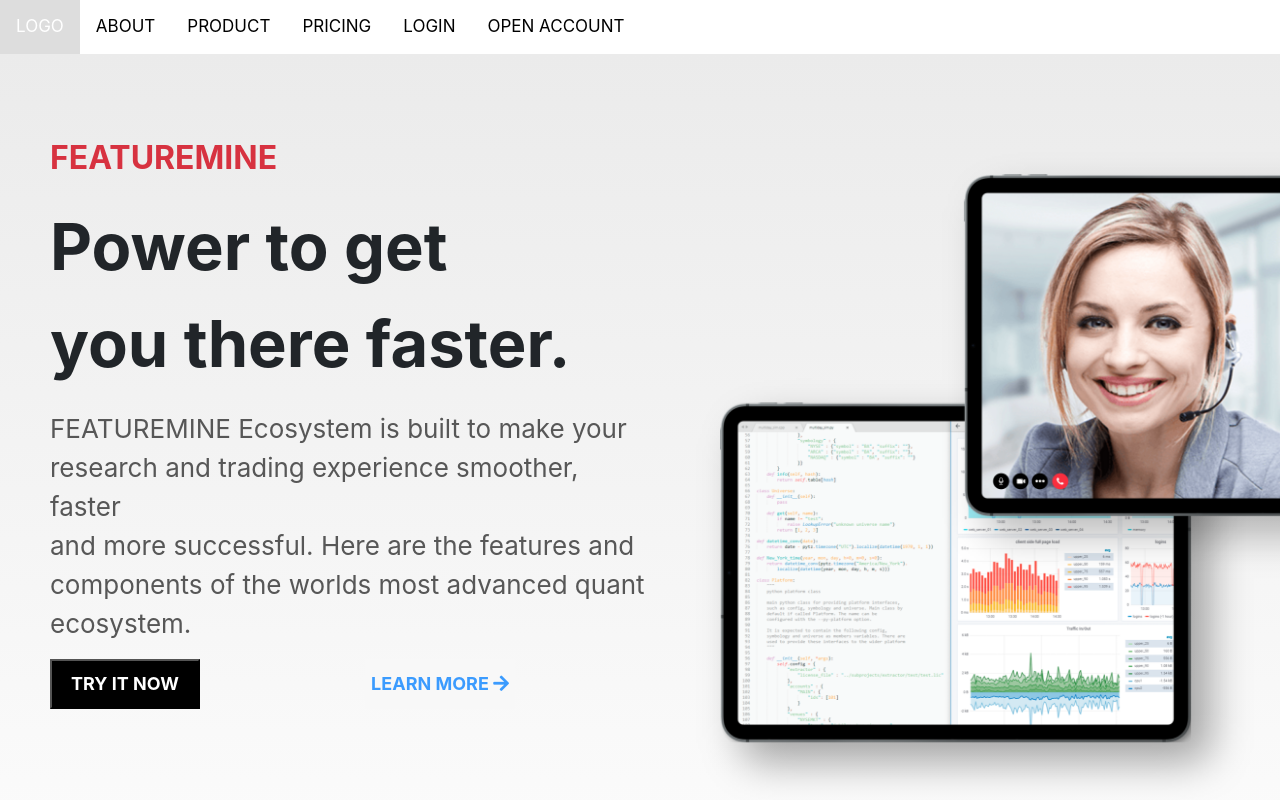
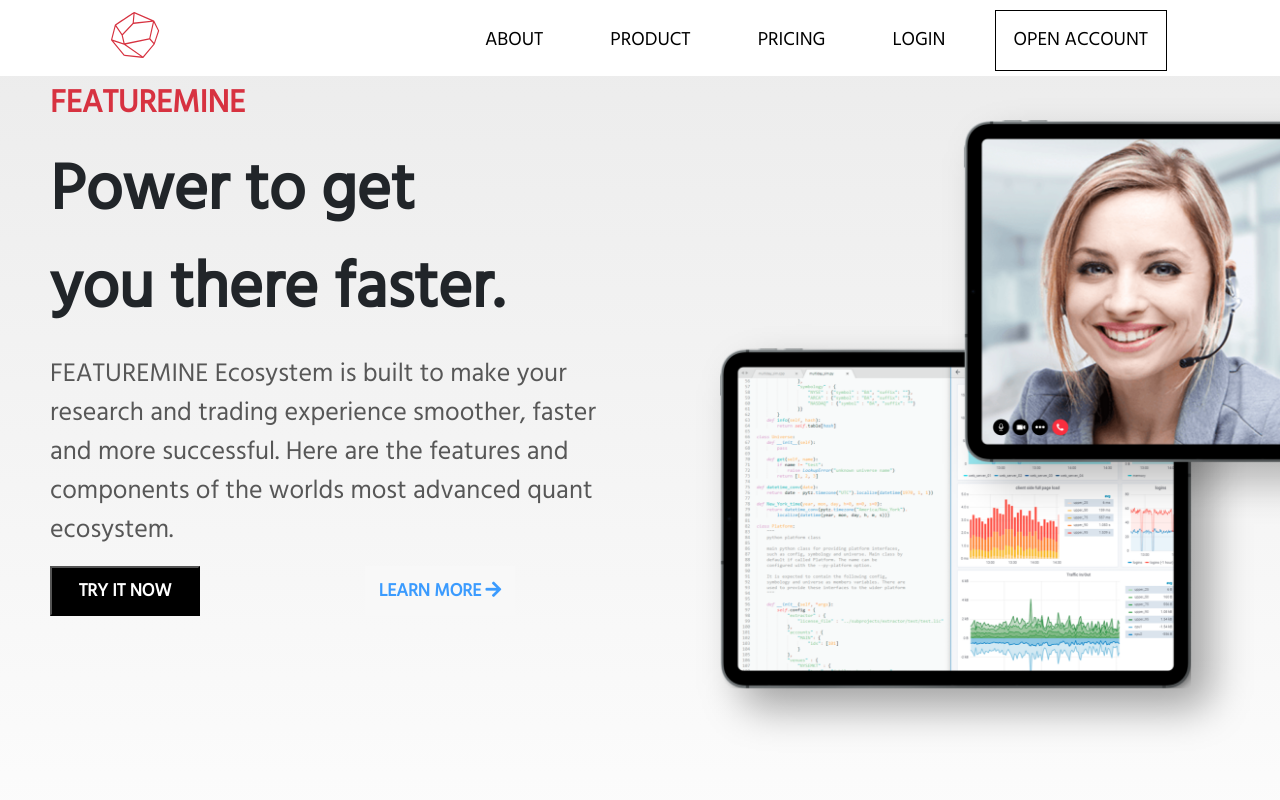
Before and after one commit to jvirriel-per/site-fm, a React (Create React App) app: page / in a window 1280 px wide. Shown: the top 800 px of the page. Built offline with nearby package versions, Linux system fonts and the light colour scheme.

Commit message:
primera modificacion para el navbar

```diff
--- a/public/index.html
+++ b/public/index.html
@@ -13,6 +13,7 @@
       homescreen on Android. See https://developers.google.com/web/fundamentals/web-app-manifest/
     -->
     <link rel="manifest" href="%PUBLIC_URL%/manifest.json" />
+    <link href="https://fonts.googleapis.com/css?family=Hind" rel="stylesheet">
     <link rel="stylesheet" href="https://use.fontawesome.com/releases/v5.7.2/css/all.css" integrity="sha384-fnmOCqbTlWIlj8LyTjo7mOUStjsKC4pOpQbqyi7RrhN7udi9RwhKkMHpvLbHG9Sr" crossorigin="anonymous">
     <!--
       Notice the use of %PUBLIC_URL% in the tags above.
--- a/src/App.css
+++ b/src/App.css
@@ -2,78 +2,87 @@
   text-align: left;
 }
 
-/* MENU */
+.navbar {
+  background: #ffffff;
+  position: absolute;
+  width: 100%;
+  z-index: 99;
+}
+.navbar.fixed {
+  background: #000000;
+  margin-top: -4vh;
+  position: fixed;
+  z-index: 100;
+}
+.navbar .nav-container {
+  z-index: 100;
+  width: 88%;
+  min-height: 60px;
+  max-height: 60px;
+  margin-left: 6%;
+}
+.navbar .nav-container .brand, .navbar .nav-container .links {
+  display: inline-block;
+}
+.navbar .nav-container .links {
+  float: right;
+  -webkit-font-smoothing: antialiased;
+}
+.navbar .nav-container .links ul li {
+  display: inline-block;
+  text-decoration: none;
+  margin-top: 2px;
+  margin-bottom: 5px;
+  margin-left: 9px;
+  margin-right: 22px;
+  margin-bottom: 5px;
+}
+.navbar .nav-container .links ul li a {
+  display: block;
+  padding: 15px;
+  padding-left: 18px;
+  padding-right: 18px;
+  text-decoration: none;
+  color: black;
+  font-size: 1.2em;
+  font-family: 'hind';
+  -webkit-font-smoothing: antialiased;
+}
+.navbar .nav-container .links ul li a:hover {
+  color: #000000;
+}
+.navbar .nav-container .links ul li a.active {
+  color: #000000;
+}
+.navbar .brand {
+  padding: 8px;
+  margin-top: 4px;
+  padding-top: 0px;
+  padding-left: 20px;
+}
+.navbar .brand img {
+  width: 95%;
+}
 
-  .topnav {
-    overflow: hidden;
-    background-color: #FFFFFF;
-  }
-
-  .topnav a {
-    float: left;
-    text-align: right;
-    color: #000000;
-    text-align: right;
-    padding: 14px 16px;
-    text-decoration: none;
-    font-size: 17px;
-  }
+.bordered2{
+  border: 1px black solid;
+}
 
   .title{
       color: #D73240;
       font-size: 32px;
+      font-family: 'hind';
   }
 
   .second-title{
       font-size: 65px;
+      font-family: 'hind';
   }
 
   .text-1{
       color: #575757;
       font-size: 26px;
-  }
-
-  .topnav a:hover {
-    background-color: #ddd;
-    color: white;
-  }
-
-  .force{
-      text-align: right;
-      display: flex;
-      flex-wrap: wrap;
-  }
-
-  .active {
-    background-color: rgb(248, 245, 245);
-    color: white;
-
-  }
-
-  .topnav .icon {
-    display: none;
-  }
-
-  @media screen and (max-width: 600px) {
-    .topnav a:not(:first-child) {display: none;}
-    .topnav a.icon {
-      float: right;
-      display: block;
-    }
-  }
-
-  @media screen and (max-width: 600px) {
-    .topnav.responsive {position: relative;}
-    .topnav.responsive .icon {
-      position: absolute;
-      right: 0;
-      top: 0;
-    }
-    .topnav.responsive a {
-      float: none;
-      display: block;
-      text-align: left;
-    }
+      font-family: 'hind';
   }
 
   .two-buttons{
@@ -83,6 +92,7 @@
 
   .black-button {
     background-color: black;
+    font-family: 'hind';
     font-size: 18px;
     height: 50px;
     width: 150px;
@@ -92,6 +102,7 @@
 
   .white-button {
     background-color: #F8F8F8;
+    font-family: 'hind';
     font-size: 18px;
     height: 50px;
     width: 150px;
@@ -106,8 +117,9 @@
      padding-left: 50px;
  }
 
- .__featuremine-img{
-    display: flex;
+ .__featuremine-img img{
+   display: flex;
+   flex-wrap: wrap;
  }
 
 .principal{
--- /dev/null
+++ b/src/assets/navbar.js
@@ -0,0 +1,116 @@
+import $ from 'jquery';
+
+var ScrollCheck = {};
+
+var getTime = Date.now || function () {
+  return new Date().getTime();
+};
+
+(function($) {
+
+  var scrollFireEventsHandled = false;
+  // Input: Array of JSON objects {selector, offset, callback}
+  ScrollCheck.scrollFire = function(options) {
+    var onScroll = function() {
+    var windowScroll = window.pageYOffset + window.innerHeight;
+    for (var i = 0 ; i < options.length; i++) {
+      // Get options from each line
+      var value = options[i];
+      var selector = value.selector,
+          offset = value.offset,
+          callback = value.callback;
+      var currentElement = document.querySelector(selector);
+      if ( currentElement !== null) {
+        var elementOffset = currentElement.getBoundingClientRect().top + window.pageYOffset;
+        if (windowScroll > (elementOffset + offset)) {
+          if (value.done !== true) {
+            if (typeof(callback) === 'function') {
+              callback.call(this, currentElement);
+            } else if (typeof(callback) === 'string') {
+              var callbackFunc = new Function(callback);
+              callbackFunc(currentElement);
+            }
+            value.done = false;
+          }
+        }
+      }
+    }
+  };
+
+  var throttledScroll = ScrollCheck.throttle(function() {
+    onScroll();
+  }, options.throttle || 100);
+  if (!scrollFireEventsHandled) {
+    window.addEventListener("scroll", throttledScroll);
+    window.addEventListener("resize", throttledScroll);
+    scrollFireEventsHandled = true;
+  }
+    // perform a scan once, after current execution context, and after dom is ready
+    setTimeout(throttledScroll, 0);
+  };
+})();
+
+
+var scroll = null;
+
+ScrollCheck.throttle = function (func, wait, options) {
+  var context, args, result;
+  var timeout = null;
+  var previous = 0;
+  options || (options = {});
+  var later = function () {
+    previous = options.leading === false ? 0 : getTime();
+    timeout = null;
+    result = func.apply(context, args);
+    context = args = null;
+  };
+  return function () {
+    var now = getTime();
+    if (!previous && options.leading === false) previous = now;
+    var remaining = wait - (now - previous);
+    context = this;
+    args = arguments;
+    if (remaining <= 0) {
+      clearTimeout(timeout);
+      timeout = null;
+      previous = now;
+      result = func.apply(context, args);
+      context = args = null;
+    } else if (!timeout && options.trailing !== false) {
+      timeout = setTimeout(later, remaining);
+    }
+    return result;
+  };
+};
+
+(function($) {
+  var setActive = function(selector) {
+    $('#link-to-research, #link-to-trading, #link-to-services').removeClass('active');
+    $('#'+selector).addClass('active');
+    if (scroll < (window.screen.height * .8) ) {
+      $('#link-to-research, #link-to-trading, #link-to-services').removeClass('active');
+    }
+  }
+
+  var options = [
+    {selector: '#research', offset: 150, callback: function(e){
+      setActive("link-to-research")
+    } },
+    {selector: '#trading', offset: 300, callback: function() {
+      setActive("link-to-trading")
+    } },
+    {selector: '#services', offset: 150, callback: function() {
+      setActive("link-to-services")
+    } }
+  ];
+  ScrollCheck.scrollFire(options);
+
+  $(window).scroll(function (event) {
+    scroll = $(window).scrollTop();
+    if(scroll > 60){
+      $('.navbar').addClass('fixed');
+    }else{
+      $('.navbar').removeClass('fixed');
+    }
+  });
+})($);
--- a/src/components/Navigation.js
+++ b/src/components/Navigation.js
@@ -1,33 +1,26 @@
-import React, { Component } from 'react';
+import React from 'react';
+//import ScrollNavbar from '../assets/navbar';
 
-class Navigation extends Component {
+import Logo from '../assets/Logo-SVG-01.svg';
 
-    render() {
-    function responsive() {
-      let x = document.getElementById("myTopnav");
-      if (x.className === "topnav") {
-        x.className += " responsive";
-      } else {
-        x.className = "topnav";
-      }
-    }
 
-        return (
-            <div className="topnav" id="myTopnav">
-                <a href="#home" className="active">
-                    LOGO
-                </a>
-                <a href="#news">ABOUT</a>
-                <a href="#contact">PRODUCT</a>
-                <a href="#about">PRICING</a>
-                <a href="#about">LOGIN</a>
-                <a href="#about" className="openAccount">OPEN ACCOUNT</a>
-                <a href="javascript:void(0);" className="icon" onClick={() => responsive()}>
-                    <i className="fa fa-bars" />
-                </a>
-            </div>
-        );
-    }
-}
+const Navigation = () => (
+<nav className="navbar">
+  <div className="nav-container">
+      <div className="brand">
+        <img src={Logo} alt="FeatureMine"/>
+      </div>
+      <div className="links">
+        <ul>
+          <li><a id="link-to-research" href="#research"> ABOUT </a></li>
+          <li><a id="link-to-trading" href="#trading"> PRODUCT </a></li>
+          <li><a id="link-to-services" href="#services"> PRICING </a></li>
+          <li className="bordered"><a> LOGIN </a></li>
+          <li className="bordered2"><a> OPEN ACCOUNT </a></li>
+        </ul>
+      </div>
+  </div>
+</nav>
+);
 
 export default Navigation;
```
Also changed, not shown: src/assets/Logo-SVG-01.svg (added), src/assets/featuremine_logo.svg (added).
